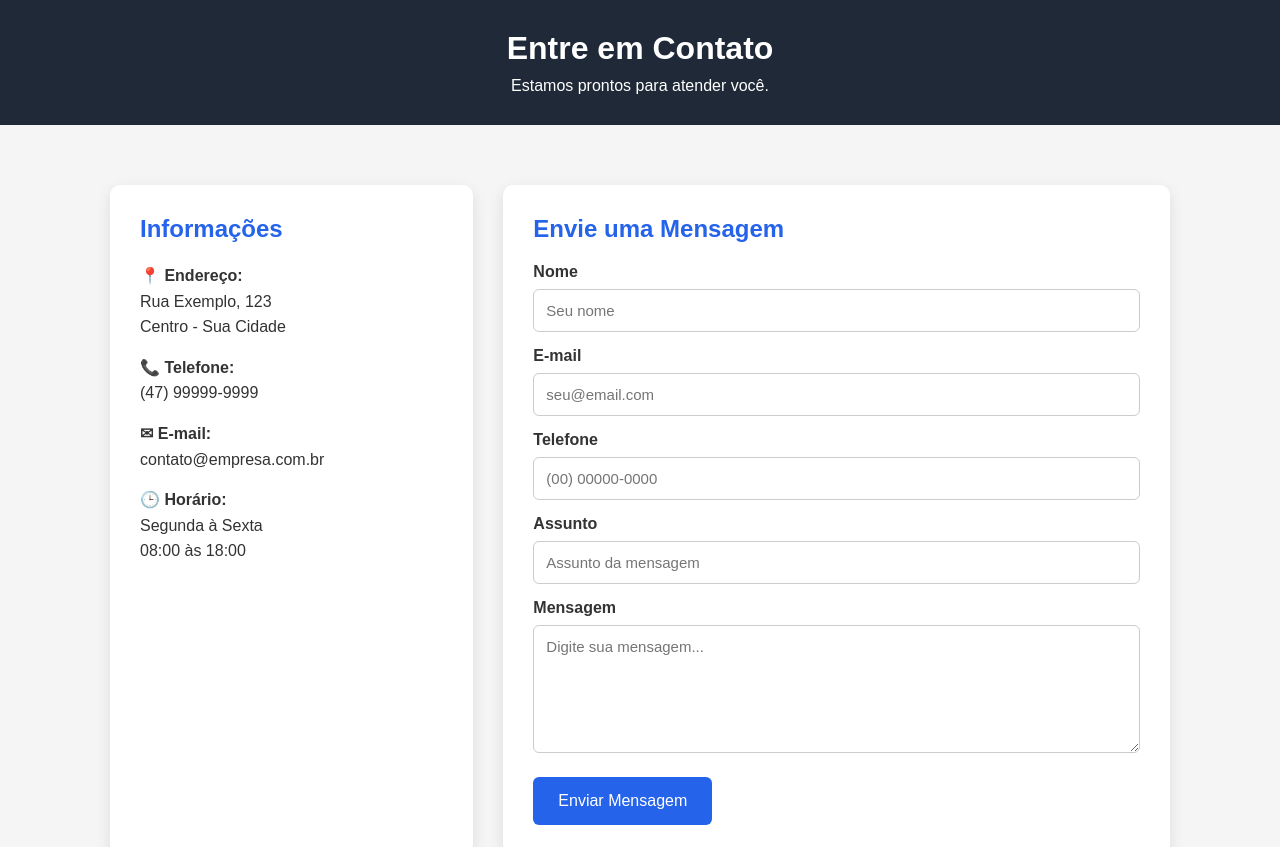
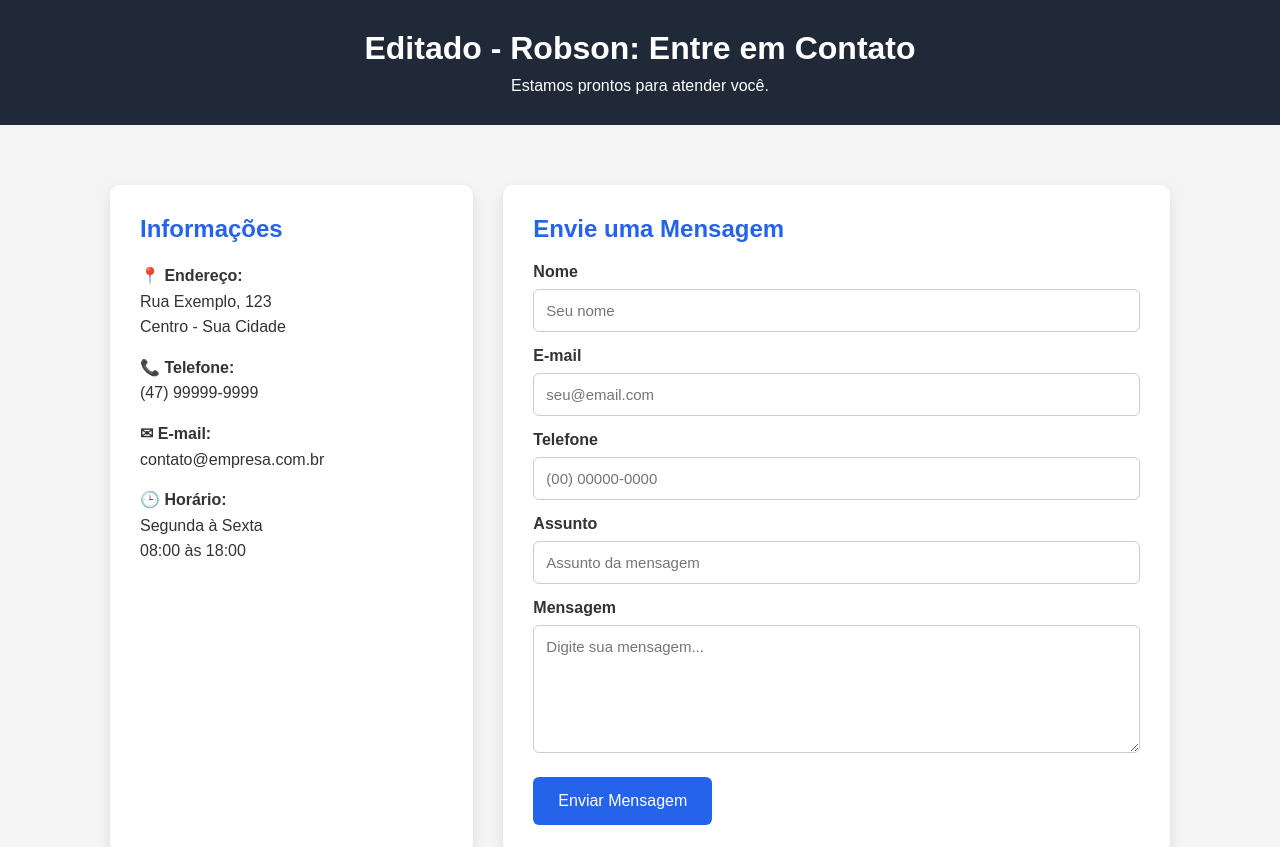
Before and after one commit to veigarobson/DevOps, a plain HTML site: page PagContato.html in a window 1280 px wide. Shown: the top 847 px of the page. Drawn offline with Linux system fonts and the light colour scheme.

Commit message:
Alteração PagContato

```diff
--- a/PagContato.html
+++ b/PagContato.html
@@ -125,7 +125,7 @@
 <body>
 
 <header>
-    <h1>Entre em Contato</h1>
+    <h1>Editado - Robson: Entre em Contato</h1>
     <p>Estamos prontos para atender você.</p>
 </header>
 
```
